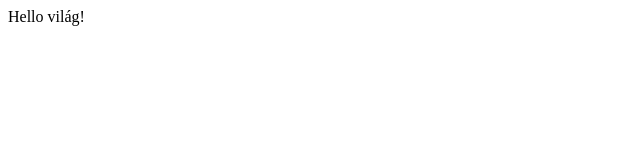
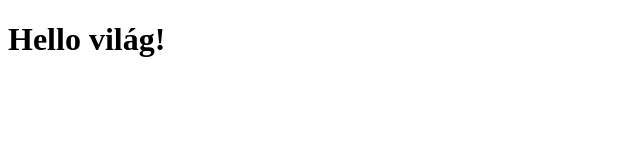
Before and after one commit to koati/koati.github.io, a plain HTML site: page index.html in a window 1280 px wide. Shown: the whole page, without its empty margins (0-640 px from the left). Drawn offline with Linux system fonts and the light colour scheme.

Commit message:
add header

```diff
--- a/index.html
+++ b/index.html
@@ -6,6 +6,6 @@
     <title>Főoldal</title>
 </head>
 <body>
-    Hello világ!
+    <h1>Hello világ!</h1>
 </body>
 </html>
```
